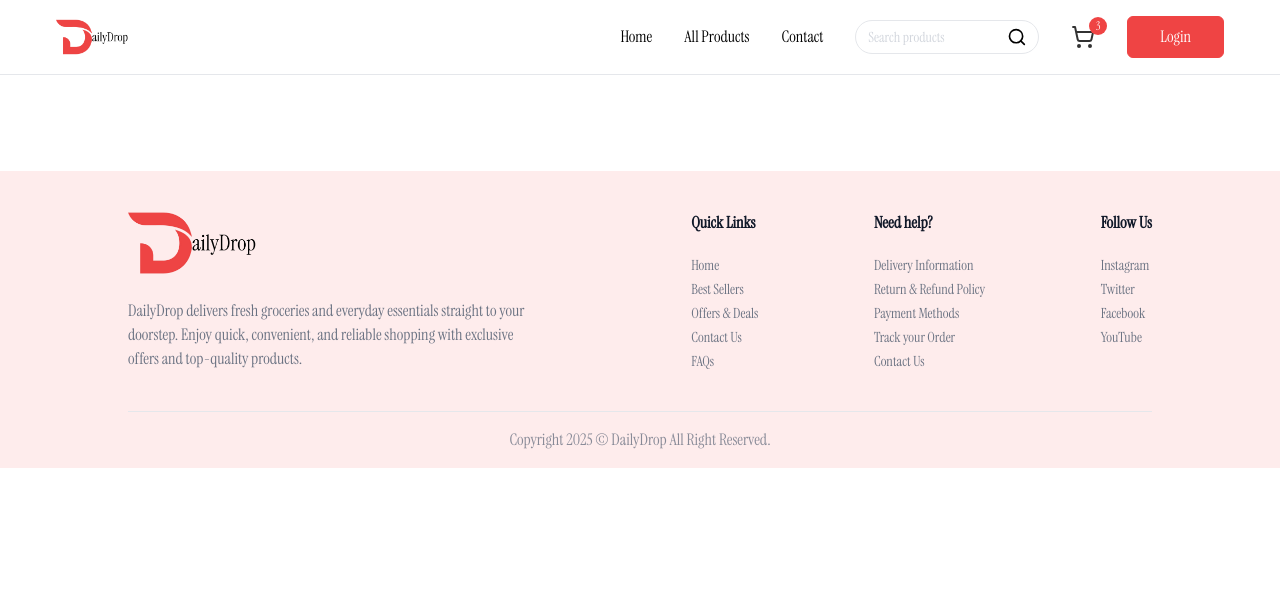
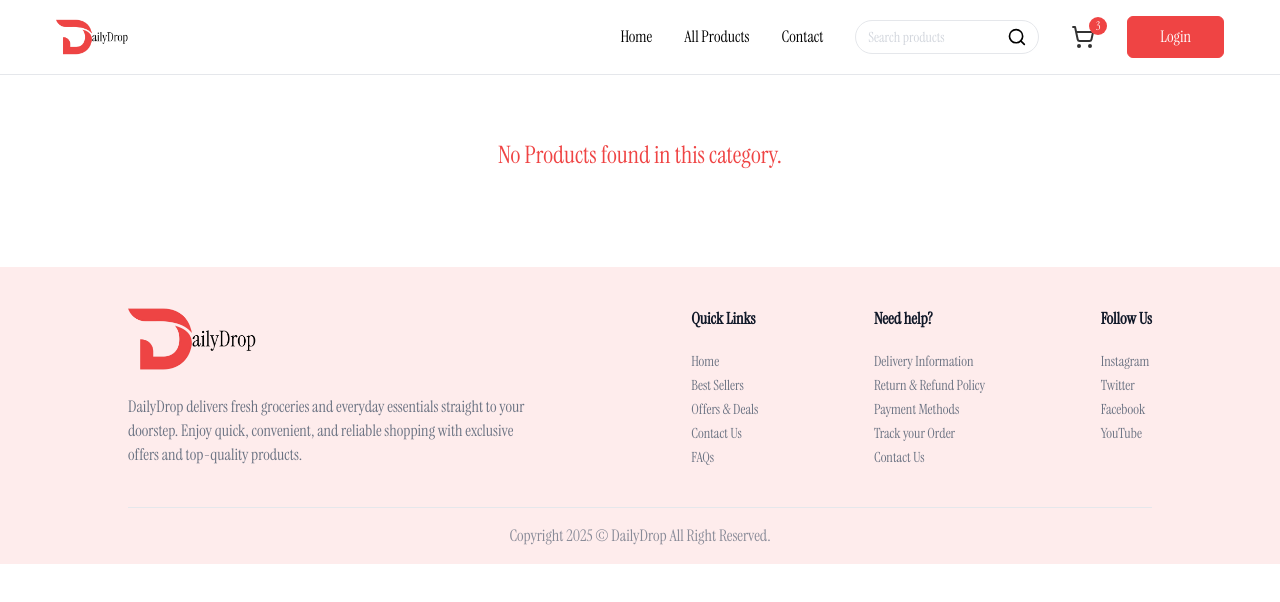
Before and after one commit to PrethigahShanmugarajah/DailyDrop, a React (Vite) app in the folder Client/: page /products/1 in a window 1280 px wide. Shown: the top 602 px of the page. Built offline with nearby package versions, Linux system fonts and the light colour scheme.

Commit message:
Completed ProductCategory Page

```diff
--- a/Client/src/App.jsx
+++ b/Client/src/App.jsx
@@ -7,6 +7,7 @@ import Footer from "./components/Footer";
 import { useAppContext } from "./context/AppContext";
 import Login from "./components/Login";
 import AllProducts from "./pages/AllProducts";
+import ProductCategory from "./pages/ProductCategory";
 
 const App = () => {
   const isSellerPath = useLocation().pathname.includes("seller");
@@ -39,6 +40,7 @@ const App = () => {
         <Routes>
           <Route path="/" element={<Home />} />
           <Route path="/products" element={<AllProducts />} />
+          <Route path="/products/:category" element={<ProductCategory />} />
         </Routes>
       </div>
       {!isSellerPath && <Footer />}
--- /dev/null
+++ b/Client/src/pages/ProductCategory.jsx
@@ -0,0 +1,72 @@
+import React from "react";
+import { useAppContext } from "../context/AppContext";
+import { useParams } from "react-router-dom";
+import { categories } from "../assets/assets";
+import Title from "../components/Title";
+import ProductCard from "../components/ProductCard";
+
+const ProductCategory = () => {
+  const {
+    navigate,
+    user,
+    setUser,
+    isSeller,
+    setIsSeller,
+    showUserLogin,
+    setShowUserLogin,
+    products,
+    currency,
+    addToCart,
+    updateCartItem,
+    removeFromCart,
+    cartItems,
+    searchQuery,
+    setSearchQuery,
+  } = useAppContext();
+
+  const { category } = useParams();
+
+  const searchCategory = categories.find(
+    (item) => item.path.toLowerCase() === category
+  );
+
+  const filteredProducts = products.filter(
+    (product) => product.category.toLowerCase() === category
+  );
+
+  const splitText = searchCategory?.text.split(" ");
+  const text1 = splitText?.[0] || "";
+  const text2 = splitText?.slice(1).join(" ") || "";
+
+  return (
+    <div className="mt-16">
+      {searchQuery && (
+        <div className="flex flex-col items-end w-max">
+          {/* <p className="text-2xl font-medium">
+            {searchCategory.text.toUpperCase()}
+          </p>
+
+          <div className="w-16 h-0.5 bg-primary rounded-full"></div> */}
+
+          {searchCategory && <Title text1={text1} text2={text2} />}
+        </div>
+      )}
+
+      {filteredProducts.length > 0 ? (
+        <div className="grid grid-cols-2 sm:grid-cols-3 md:grid-cols-4 lg:grid-cols-5 gap-3 md:gap-6 mt-6">
+          {filteredProducts.map((product) => (
+            <ProductCard key={product._id} product={product} />
+          ))}
+        </div>
+      ) : (
+        <div className="flex items-center justify-center h[60vh]">
+          <p className="text-2xl font-medium text-primary">
+            No Products found in this category.
+          </p>
+        </div>
+      )}
+    </div>
+  );
+};
+
+export default ProductCategory;
```
